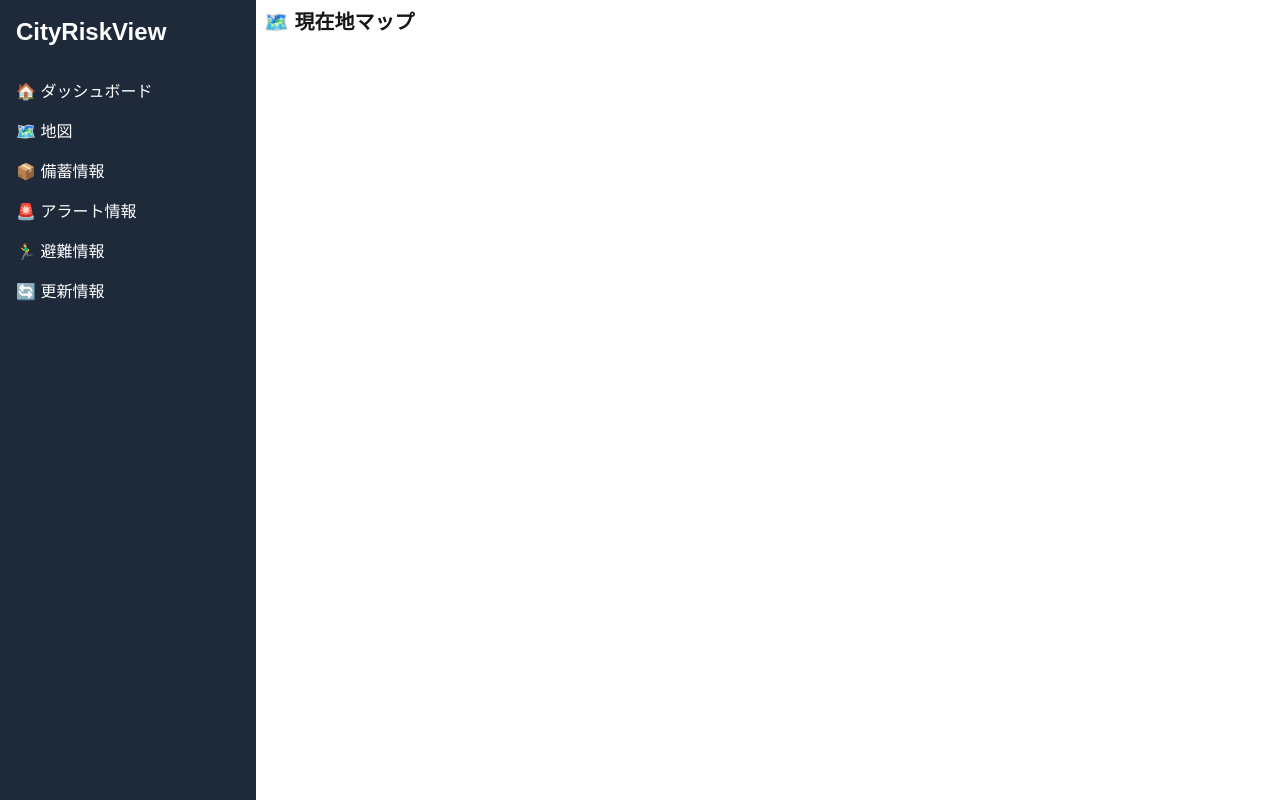
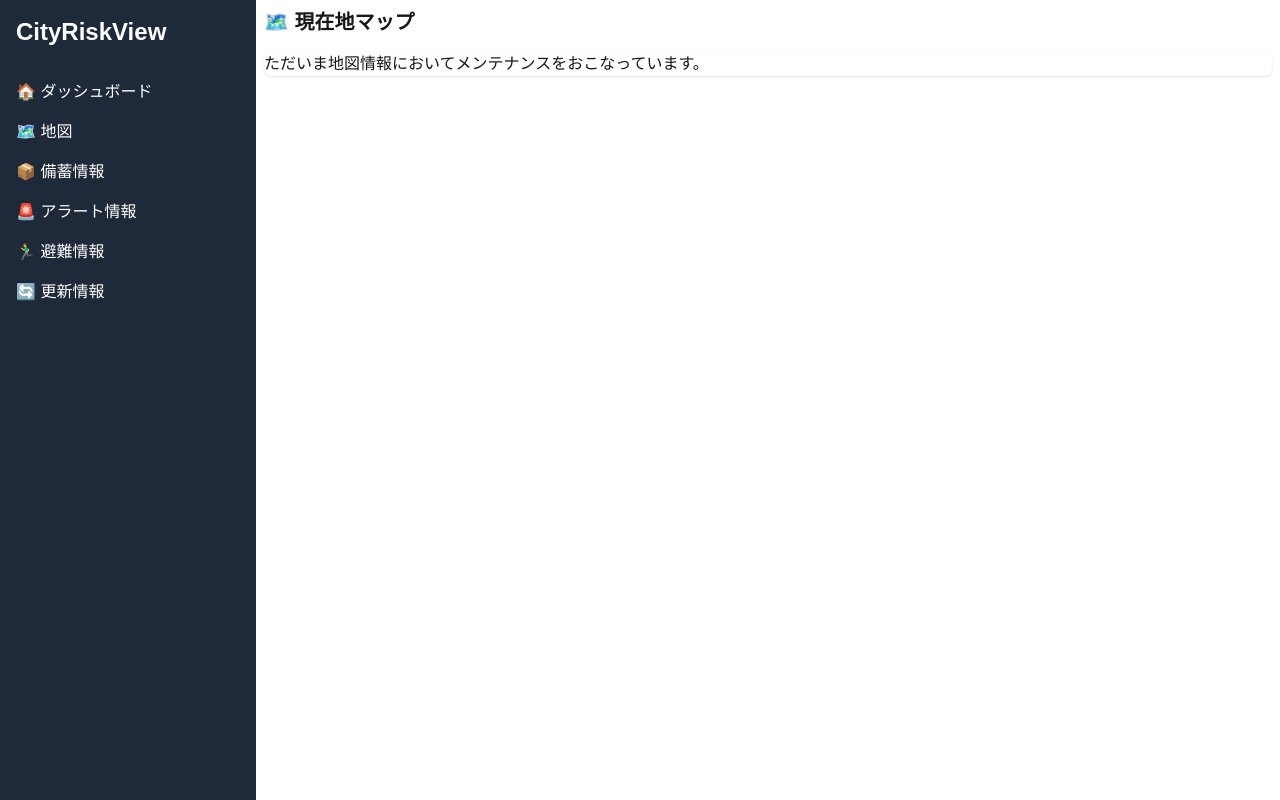
Before and after one commit to s-taku0502/CityRiskView, a Next.js app: page /dashboard/map in a window 1280 px wide. Built offline with nearby package versions, Linux system fonts and the light colour scheme; no server answers.

Commit message:
API消耗対策のために地図情報を一時的に削除

```diff
--- a/app/dashboard/map/page.js
+++ b/app/dashboard/map/page.js
@@ -8,6 +8,7 @@ export default function MapPage() {
     <div className="space-y-4">
       <h2 className="text-xl font-bold">🗺️ 現在地マップ</h2>
       <div className="bg-white rounded-lg shadow">
+        <p>ただいま地図情報においてメンテナンスをおこなっています。</p>
         {/*<Map />*/}
         {/* <DisasterMap /> */}
       </div>
```
